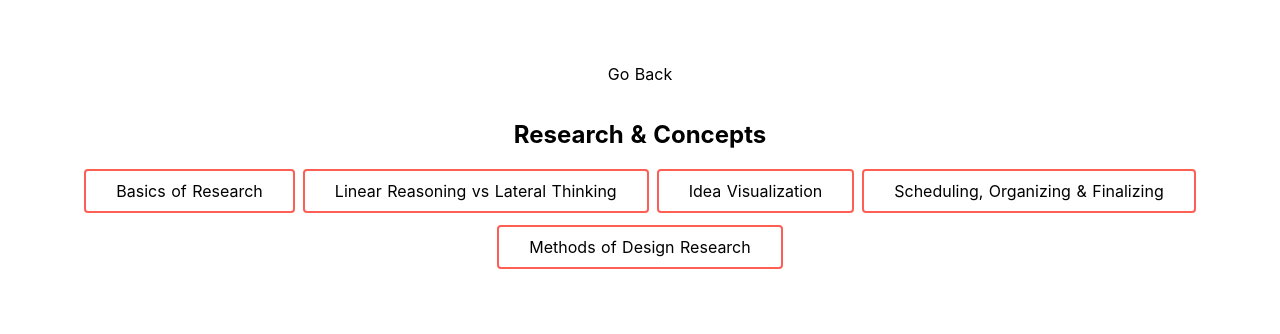
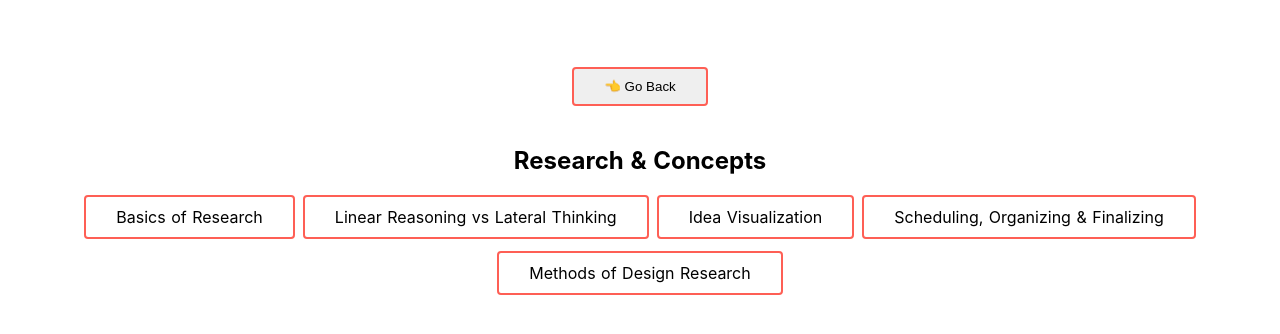
Before and after one commit to kostastepetes/design-cheatsheet, a Nuxt app: page /research in a window 1280 px wide. Shown: the top 334 px of the page. Built offline with nearby package versions, Linux system fonts and the light colour scheme; what vue-notion would draw is missing.

Commit message:
initial commit

```diff
--- a/pages/research.vue
+++ b/pages/research.vue
@@ -2,7 +2,7 @@
   <div class="container">
     <div class="content">
 
-      <div @click="goToPrev()">Go Back</div>
+      <button class="button--green" @click="goToPrev()"> 👈 Go Back</button>
 
       <h2>Research & Concepts</h2>
       <div class="links">
```
